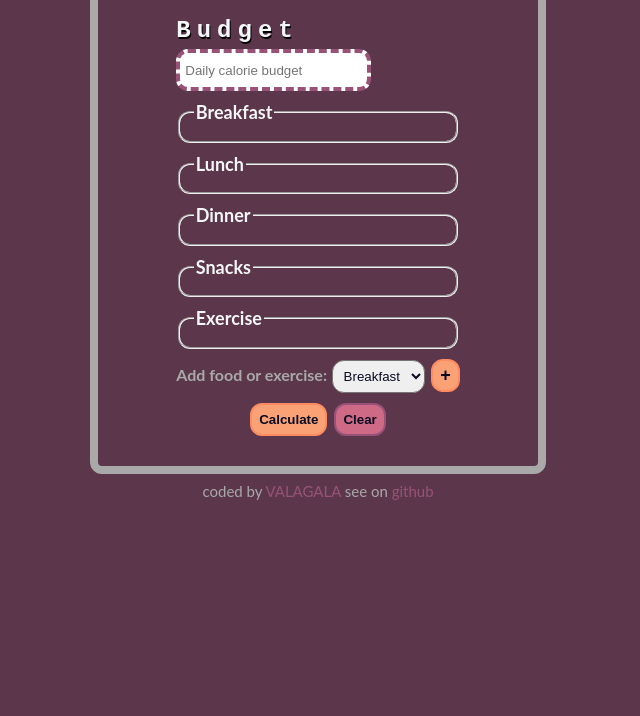
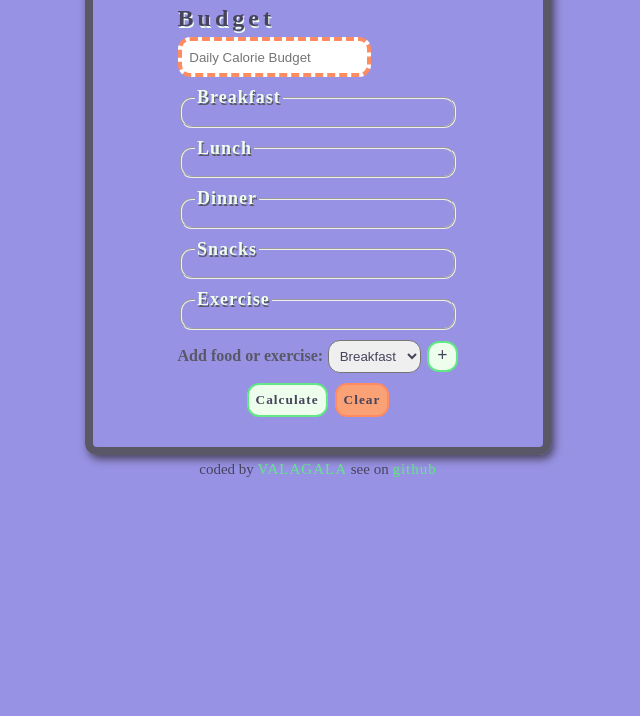
Before and after one commit to VALA9GALA/VALAGALA--COUNT-CAL, a plain HTML site: page index.html in a window 1280 px wide. Shown: the part 84-800 px from the top of the page, without its empty margins (322-962 px from the left). Drawn offline with Linux system fonts and the light colour scheme; a web font is replaced by a local one.

Commit message:
changed all the styling
looks cute and fresh now...was too dark

```diff
--- a/index.html
+++ b/index.html
@@ -3,6 +3,12 @@
   <head>
     <meta charset="utf-8" />
     <meta name="viewport" content="width=device-width, initial-scale=1.0" />
+    <link rel="preconnect" href="https://fonts.googleapis.com" />
+    <link rel="preconnect" href="https://fonts.gstatic.com" crossorigin />
+    <link
+      href="https://fonts.googleapis.com/css2?family=Anta&display=swap"
+      rel="stylesheet"
+    />
     <link rel="stylesheet" href="style.css" />
     <title>VALAGALA\/CALORIE COUNTER</title>
   </head>
@@ -17,7 +23,7 @@
             min="0"
             id="budget"
             class="budget-form"
-            placeholder="Daily calorie budget"
+            placeholder=" Daily Calorie Budget"
             required
           />
 
--- a/style.css
+++ b/style.css
@@ -1,20 +1,19 @@
 :root {
-  --light-grey: #f5f6f7;
-  --dark-blue: #0a0a23;
-  --eggplant: #5c374c;
+  --honeydew: #edffecff;
+  --english-violet: #48435cff;
+  --light-green: #61e786ff;
+  --davys-gray: #5a5766ff;
+  --coral: #ff8c61;
   --tangerine: #faa275;
-  --coral: #ff8c61;
   --light-pink: #ffadad;
-  --dark-red: #850000;
-  --light-green: #acd157;
+  --tropical-indigo: #9792e3ff;
 }
-
 body {
-  margin-top: 20px;
-  font-family: "Lato", Helvetica, Arial, sans-serif;
+  margin-top: -10px;
+  font-family: Anta;
   font-size: 18px;
-  background-color: var(--eggplant);
-  color: var(--light-grey);
+  background-color: var(--tropical-indigo);
+  color: var(--honeydew);
 }
 
 h1 {
@@ -23,14 +22,15 @@ h1 {
 
 .container {
   width: 90%;
-  max-width: 440px;
+  max-width: 450px;
   display: flex;
   flex-direction: column;
   justify-content: center;
   align-items: center;
 }
 .count-cal {
-  color: var(--light-grey);
+  color: var(--honeydew);
+  text-shadow: 3px 2px var(--english-violet);
 }
 
 .container,
@@ -38,35 +38,43 @@ h1 {
   margin: 20px auto;
 }
 h1 {
-  color: darkgrey;
+  color: var(--davys-gray);
   letter-spacing: 3px;
   margin-bottom: -15px;
+  text-shadow: 2px 2px var(--honeydew);
 }
 .container {
-  border: 8px solid darkgray;
+  border: 8px solid var(--davys-gray);
+  box-shadow: 3px 4px 8px var(--english-violet);
   padding: 20px 0px;
   border-radius: 12px;
 }
-.budget-label {
-  font-family: monospace;
+.budget-label label {
+  color: var(--english-violet);
   font-size: 24px;
-  letter-spacing: 6px;
-  text-shadow: 1px 2px black;
+  letter-spacing: 4px;
+  text-shadow: 1px 2px var(--honeydew);
 }
 .budget-form {
-  padding: 5px;
+  padding: 4px;
   margin-top: 5px;
   outline: none;
-  border: 4px dashed #985277;
+  border: 4px dashed var(--coral);
 }
 .budget-form:focus {
-  border: 4px solid #985277;
+  border: 4px solid var(--coral);
+}
+label {
+  color: var(--davys-gray);
 }
 label,
 legend {
   font-weight: bold;
 }
-
+legend {
+  text-shadow: 1px 2px var(--davys-gray);
+  letter-spacing: 1px;
+}
 .input-container {
   display: flex;
   flex-direction: column;
@@ -78,25 +86,27 @@ legend {
 }
 
 button {
+  letter-spacing: 1px;
+  font-family: Anta;
   cursor: pointer;
   text-decoration: none;
-  background-color: var(--tangerine);
-  border: 2px solid var(--coral);
+  background-color: var(--honeydew);
+  border: 2px solid var(--light-green);
   padding: 7px;
   font-weight: 700;
-  color: #12122e;
+  color: var(--english-violet);
 }
 button:hover {
-  box-shadow: 3px 3px var(--coral);
+  box-shadow: 3px 3px var(--light-green);
   transition: 150ms ease-in-out;
 }
 .clear-btn {
-  background-color: #ce6a85;
-  border: 2px solid #985277;
+  background-color: var(--tangerine);
+  border: 2px solid var(--coral);
   margin-left: 7px;
 }
 .clear-btn:hover {
-  box-shadow: 3px 3px #985277;
+  box-shadow: 3px 3px var(--coral);
 }
 .calc-clear-btns {
   display: flex;
@@ -107,15 +117,15 @@ button,
 input,
 select {
   min-height: 24px;
-  color: var(--dark-blue);
+  color: var(--english-violet);
 }
 .add-food {
   font-size: 16px;
-  color: darkgray;
+  color: var(--davys-gray);
 }
 .add-btn {
   font-size: 18px;
-  padding: 4px 7px;
+  padding: 2px 8px 4px 8px;
 }
 fieldset,
 label,
@@ -129,16 +139,18 @@ input {
   border: none;
 }
 footer {
-  color: darkgrey;
+  color: var(--english-violet);
   text-align: center;
-  margin-top: -15px;
+  margin-top: -17px;
 }
 footer a {
   text-decoration: none;
-  color: #985277;
+  color: var(--light-green);
+
+  letter-spacing: 1px;
 }
 footer a:hover {
-  color: #ce6a85;
+  color: var(--honeydew);
 }
 .output {
   border: 2px solid var(--light-grey);
@@ -157,10 +169,12 @@ footer a:hover {
 
 .surplus {
   color: var(--light-pink);
+  letter-spacing: 1px;
 }
 
 .deficit {
-  color: #ff8c61;
+  color: var(--light-green);
+  letter-spacing: 1px;
 }
 
 @media (max-width: 576px) {
```
